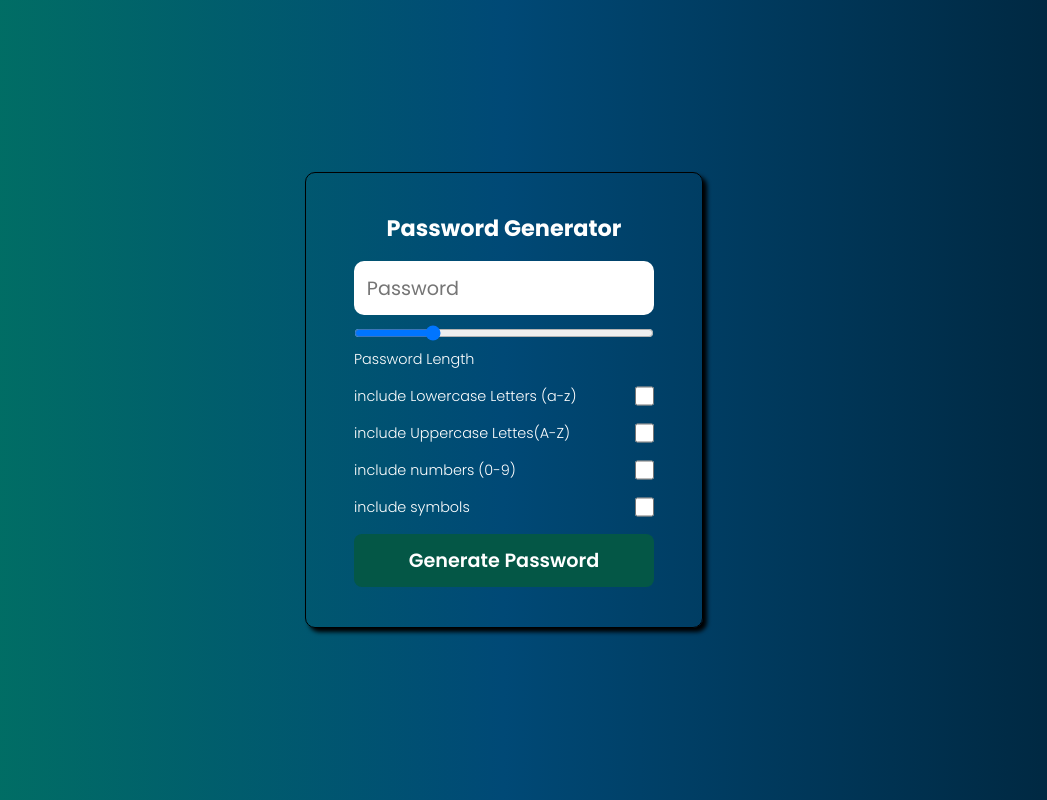
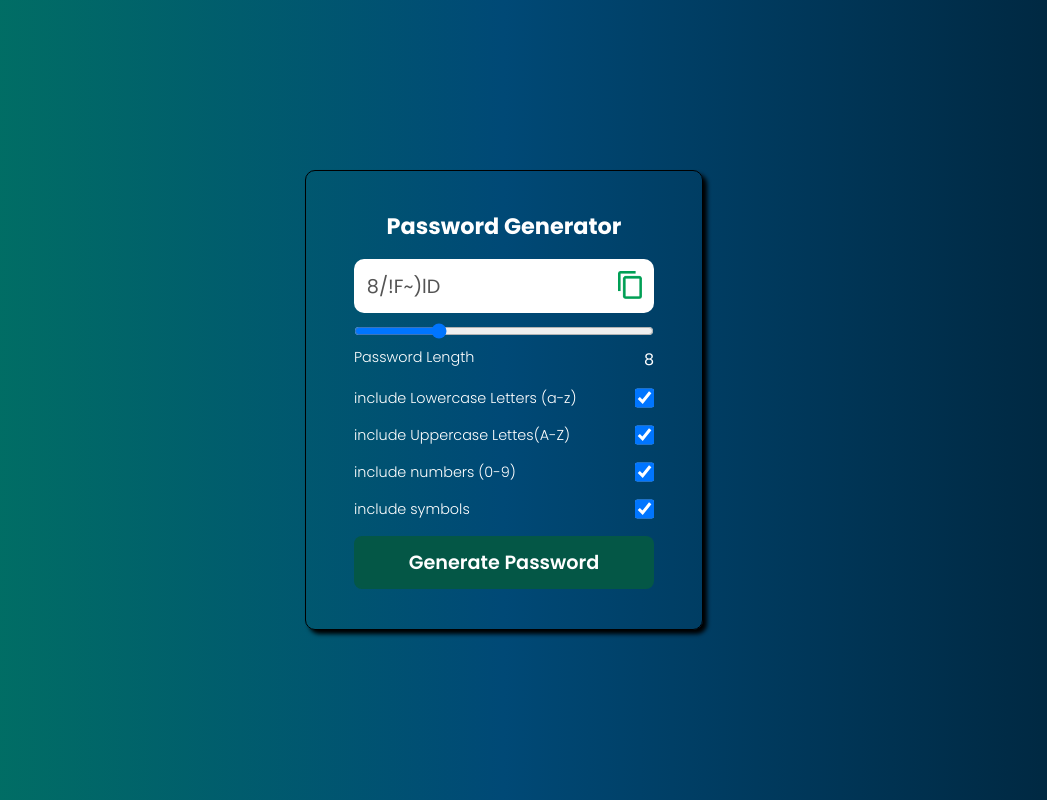
Before and after one commit to vivek4nag/Password-Generator, a plain HTML site: page index.html in a window 1280 px wide. Both pictures are taken after a click on the button "Generate Password". Shown: the whole page, without its empty margins (136-1183 px from the left). Drawn offline with Linux system fonts and the light colour scheme.

Commit message:
project running

```diff
--- a/index.html
+++ b/index.html
@@ -14,9 +14,10 @@
 
         <div class="inputBox">
             <input type="text" class="passBox" id="passBox" placeholder="Password" disabled>
+            <img src="assets/copy.png" alt="copy" id="copyIcon">
         </div>
 
-        <input type="range" min="6" max="14" value="8" id="inputSlider" title="Select password length">
+        <input type="range" min="5" max="16" value="8" id="inputSlider" title="Select password length">
 
         <div class="row">
             <p>Password Length</p>
@@ -25,25 +26,25 @@
 
         <div class="row">
             <label for="lowercase">include Lowercase Letters (a-z)</label>
-            <input type="checkbox" name="lowercase" id="lowercase">
+            <input type="checkbox" name="lowercase" id="lowercase" checked>
 
         </div>
 
         <div class="row">
             <label for="uppercase">include Uppercase Lettes(A-Z)</label>
-            <input type="checkbox" name="uppercase" id="uppercase">
+            <input type="checkbox" name="uppercase" id="uppercase" checked>
 
         </div>
 
         <div class="row">
             <label for="numbers">include numbers (0-9)</label>
-            <input type="checkbox" name="numbers" id="numbers">
+            <input type="checkbox" name="numbers" id="numbers" checked>
 
         </div>
 
         <div class="row">
             <label for="symbols">include symbols</label>
-            <input type="checkbox" name="symbols" id="symbols">
+            <input type="checkbox" name="symbols" id="symbols" checked>
 
         </div>
 
--- a/script.js
+++ b/script.js
@@ -1,7 +1,101 @@
+let inputSlider = document.getElementById("inputSlider");
+let sliderValue = document.getElementById("sliderValue");
+let passBox = document.getElementById("passBox");
+let lowercase = document.getElementById("lowercase");
+let uppercase = document.getElementById("uppercase");
+let numbers = document.getElementById("numbers");
+let symbols = document.getElementById("symbols");
+let genBtn = document.getElementById("genBtn");
+let copyIcon = document.getElementById("copyIcon");
+
+// showing the input slider value
+sliderValue.textContent = inputSlider.value;
+inputSlider.addEventListener('input', ()=>{
+    sliderValue.textContent = inputSlider.value;
+});
+
+
+// button clicking
+genBtn.addEventListener('click', ()=> {
+    passBox.value = generatePassword();
+});
+
+
+//funtion to generate password
+let upperChars = "ABCDEFGHIJKLMNOPQRSTUVWXYZ";
+let lowerChars = "abcdefghijklmnopqrstuvwxyz";
+let allNumbers = "0123456789"
+let allSymbols = "~`!@#$%^&*()_+=-*{}[]'<>?/|"
+
+function generatePassword(){
+    let genPassword = "";
+    let allChars = "";
+    allChars += lowercase.checked ? lowerChars : "";
+    allChars += uppercase.checked ? upperChars : "";
+    allChars += numbers.checked ? allNumbers : "";
+    allChars += symbols.checked ? allSymbols : "";
+
+    // genPassword =  upperChars.charAt(Math.floor(Math.random() * upperChars.length));
+
+    if(allChars === ""){
+        alert("please select atleast one checkbox to continue");
+    }
+    else{
+
+        while ( genPassword.length < inputSlider.value){
+
+            genPassword +=  allChars.charAt(Math.floor(Math.random() * allChars.length));
+        }
+        return genPassword
+    }
+
+}
+
+copyIcon.addEventListener('click', copypassword);
+
+
+// function copypassword() {
+//     passBox.select(); // highlights the entire content inside the passwordBox input field.
+
+//     if (passBox.value !== "" && passBox.value.length >= 1) {
+//         navigator.clipboard.writeText(passBox.value) // copies the selected text from the input field to the system clipboard.
+//             .then(() => {
+//                 copyIcon.title = "Password Copied"; // Update the title on success
+//                 console.log(copyIcon.title); // Debugging output
+//                 setTimeout(() => {
+//                     copyIcon.title = "Copy Password"; // Reset the title after 2 seconds
+//                 }, 2000);
+//             })
+//             .catch(err => {
+//                 console.error('Could not copy password: ', err);
+//                 copyIcon.title = "Failed to Copy"; // Update the title on failure
+//                 console.log(copyIcon.title); // Debugging output
+//                 setTimeout(() => {
+//                     copyIcon.title = "Copy Password"; // Reset the title after a failure
+//                 }, 2000);
+//             });
+//     } else {
+//         copyIcon.title = "No Password to Copy"; // If there's no password, show a different message
+//         console.log(copyIcon.title); // Debugging output
+//         setTimeout(() => {
+//             copyIcon.title = "Copy Password"; // Reset the title after a while
+//         }, 2000);
+//     }
+// }
+
 
 function copypassword(){
-    passwordBox.select(); // highlights (selects) the entire content (the generated password) inside the passwordBox input field.
-    navigator.clipboard.writeText(passwordBox.value); // copies the selected text (the password) from the input field to the system clipboard.
+    passBox.select(); // highlights (selects) the entire content (the generated password) inside the passwordBox input field.
+
+    if(passBox.value !== "" || passBox.value.length >=1){
+
+        navigator.clipboard.writeText(passBox.value); // copies the selected text (the password) from the input field to the system clipboard.
+        copyIcon.title = "Password Copied";
+
+        setTimeout(() => {
+            copyIcon.title = "";
+        }, 2000);
+    }
 }
 
 // navigator.clipboard.writeText(passwordBox.value);
--- a/styles.css
+++ b/styles.css
@@ -48,6 +48,18 @@ body{
     margin-block: 10px;
 }
 
+.inputBox{
+    position: relative;
+    img{
+        position: absolute;
+        width: 24px;
+        top: 22px;
+        right: 12px;
+        cursor: pointer;
+        z-index: 999;
+    }
+}
+
 .row{
     display: flex;
     margin-block: 8px;
```
